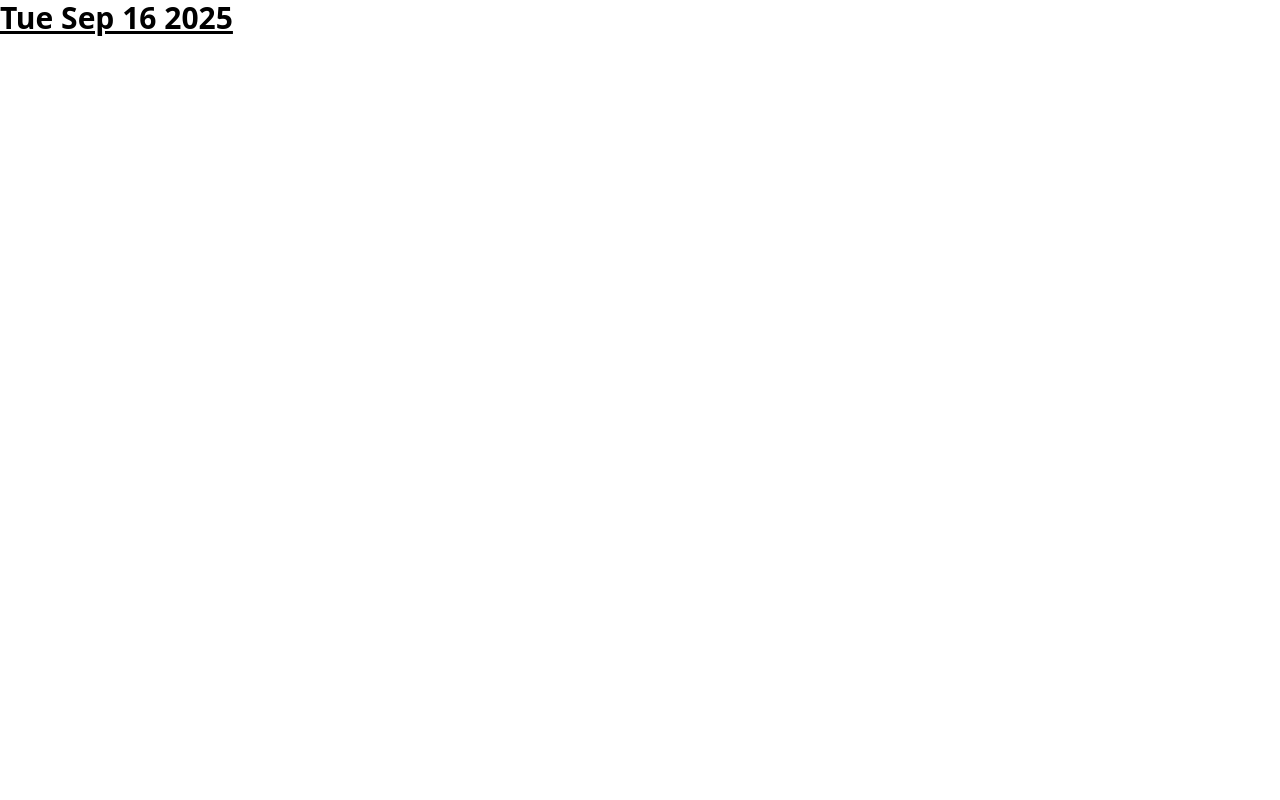
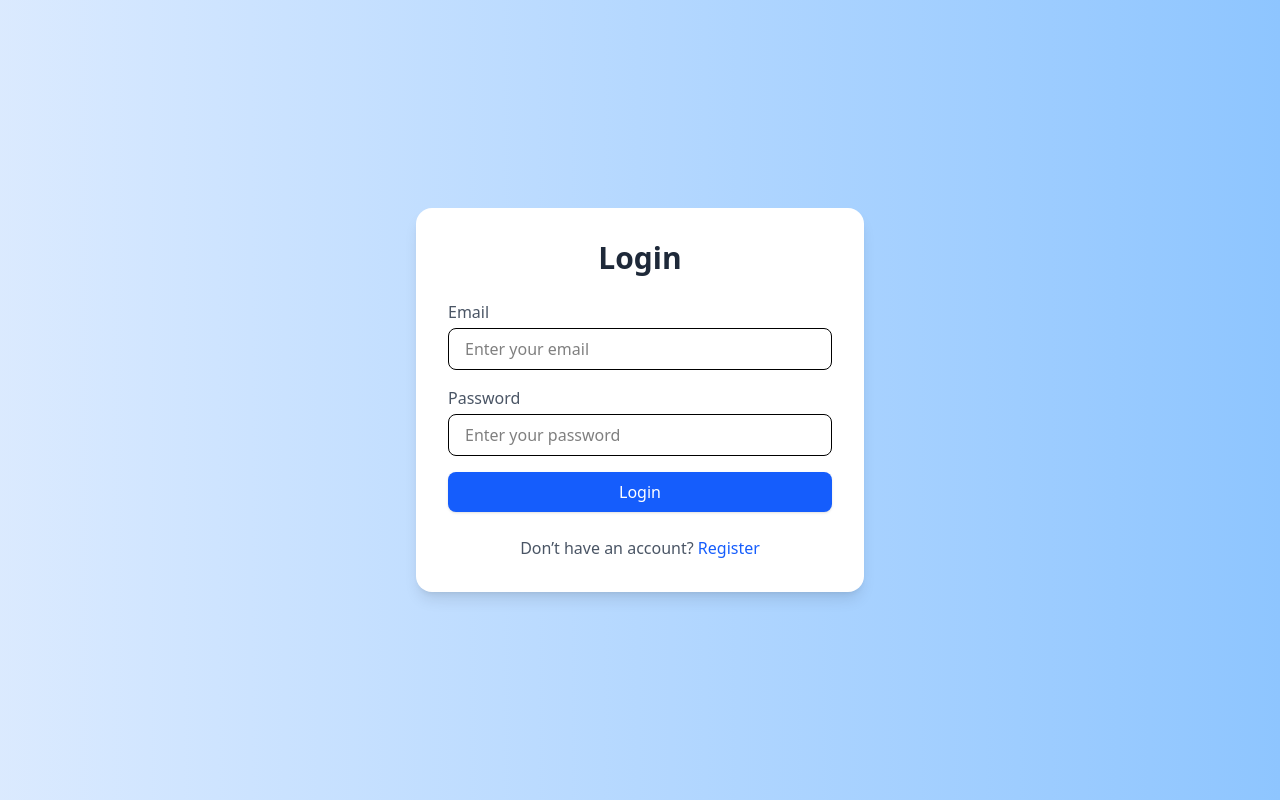
Before and after one commit to yubraj525/Supabase, a React (Vite) app in the folder supabasep1/: page /login in a window 1280 px wide. Built offline with nearby package versions, Linux system fonts and the light colour scheme.

Commit message:
login page + routes

```diff
--- a/supabasep1/package.json
+++ b/supabasep1/package.json
@@ -13,6 +13,7 @@
     "@tailwindcss/vite": "^4.1.13",
     "react": "^19.1.1",
     "react-dom": "^19.1.1",
+    "react-router-dom": "^7.9.1",
     "tailwindcss": "^4.1.13"
   },
   "devDependencies": {
--- a/supabasep1/src/main.jsx
+++ b/supabasep1/src/main.jsx
@@ -2,9 +2,13 @@ import { StrictMode } from 'react'
 import { createRoot } from 'react-dom/client'
 import './index.css'
 import App from './App.jsx'
+import Routes from '../Routes.jsx'
 
 createRoot(document.getElementById('root')).render(
   // <StrictMode>
+  <Routes>
+
     <App />
+  </Routes>
   // </StrictMode>,
 )
--- a/supabasep1/src/pages/HomePage.jsx
+++ b/supabasep1/src/pages/HomePage.jsx
@@ -1,8 +1,42 @@
 import React from 'react'
+import { Link } from 'react-router-dom'
 
 const HomePage = () => {
   return (
-  <p></p>
+<div className="flex flex-col min-h-screen">
+      {/* Navbar */}
+      <nav className="bg-gray-900 text-white px-6 py-4 flex justify-between items-center">
+        <h1 className="text-2xl font-bold">MyWebsite</h1>
+        <ul className="flex space-x-6">
+        <Link to={'/login'} >
+        <li className="hover:text-gray-400">Home</li>
+        </Link>
+          <li><a href="#about" className="hover:text-gray-400">About</a></li>
+          <li><a href="#services" className="hover:text-gray-400">Services</a></li>
+          <li><a href="#contact" className="hover:text-gray-400">Contact</a></li>
+        </ul>
+      </nav>
+
+      {/* Hero Section */}
+      <section
+        id="home"
+        className="flex-1 flex flex-col justify-center items-center text-center bg-blue-100 px-6"
+      >
+        <h2 className="text-4xl font-bold mb-4 text-gray-800">Welcome to My Website</h2>
+        <p className="text-lg text-gray-600 max-w-xl">
+          This is a simple hero section with a background color. You can add
+          images, buttons, or anything you like here.
+        </p>
+        <button className="mt-6 px-6 py-2 bg-blue-600 text-white rounded-lg shadow hover:bg-blue-700">
+          Get Started
+        </button>
+      </section>
+
+      {/* Footer */}
+      <footer className="bg-gray-900 text-white text-center py-4">
+        <p>© {new Date().getFullYear()} MyWebsite. All rights reserved.</p>
+      </footer>
+    </div>
   )
 }
 
--- /dev/null
+++ b/supabasep1/src/pages/LoginPage.jsx
@@ -0,0 +1,58 @@
+import React from 'react'
+
+const LoginPage = () => {
+  return (
+<div className="flex items-center justify-center min-h-screen bg-gradient-to-r from-blue-100 to-blue-300">
+      {/* Login Card */}
+      <div className="bg-white p-8 rounded-2xl shadow-lg w-full max-w-md">
+        <h2 className="text-3xl font-bold text-center text-gray-800 mb-6">
+          Login
+        </h2>
+
+        {/* Form */}
+        <form className="space-y-4">
+          <div>
+            <label htmlFor="email" className="block text-gray-600 font-medium">
+              Email
+            </label>
+            <input
+              type="email"
+              id="email"
+              placeholder="Enter your email"
+              className="w-full mt-1 px-4 py-2 border rounded-lg focus:outline-none focus:ring-2 focus:ring-blue-400"
+            />
+          </div>
+
+          <div>
+            <label htmlFor="password" className="block text-gray-600 font-medium">
+              Password
+            </label>
+            <input
+              type="password"
+              id="password"
+              placeholder="Enter your password"
+              className="w-full mt-1 px-4 py-2 border rounded-lg focus:outline-none focus:ring-2 focus:ring-blue-400"
+            />
+          </div>
+
+          <button
+            type="submit"
+            className="w-full bg-blue-600 text-white py-2 rounded-lg shadow hover:bg-blue-700 transition"
+          >
+            Login
+          </button>
+        </form>
+
+        {/* Extra Links */}
+        <p className="text-center text-gray-600 mt-6">
+          Don’t have an account?{" "}
+          <a href="/register" className="text-blue-600 hover:underline">
+            Register
+          </a>
+        </p>
+      </div>
+    </div>
+  )
+}
+
+export default LoginPage
```
Also changed, not shown: supabasep1/Routes.jsx (added, +29 -0 lines), 1 other file (tests, documents, lock files or other folders).
